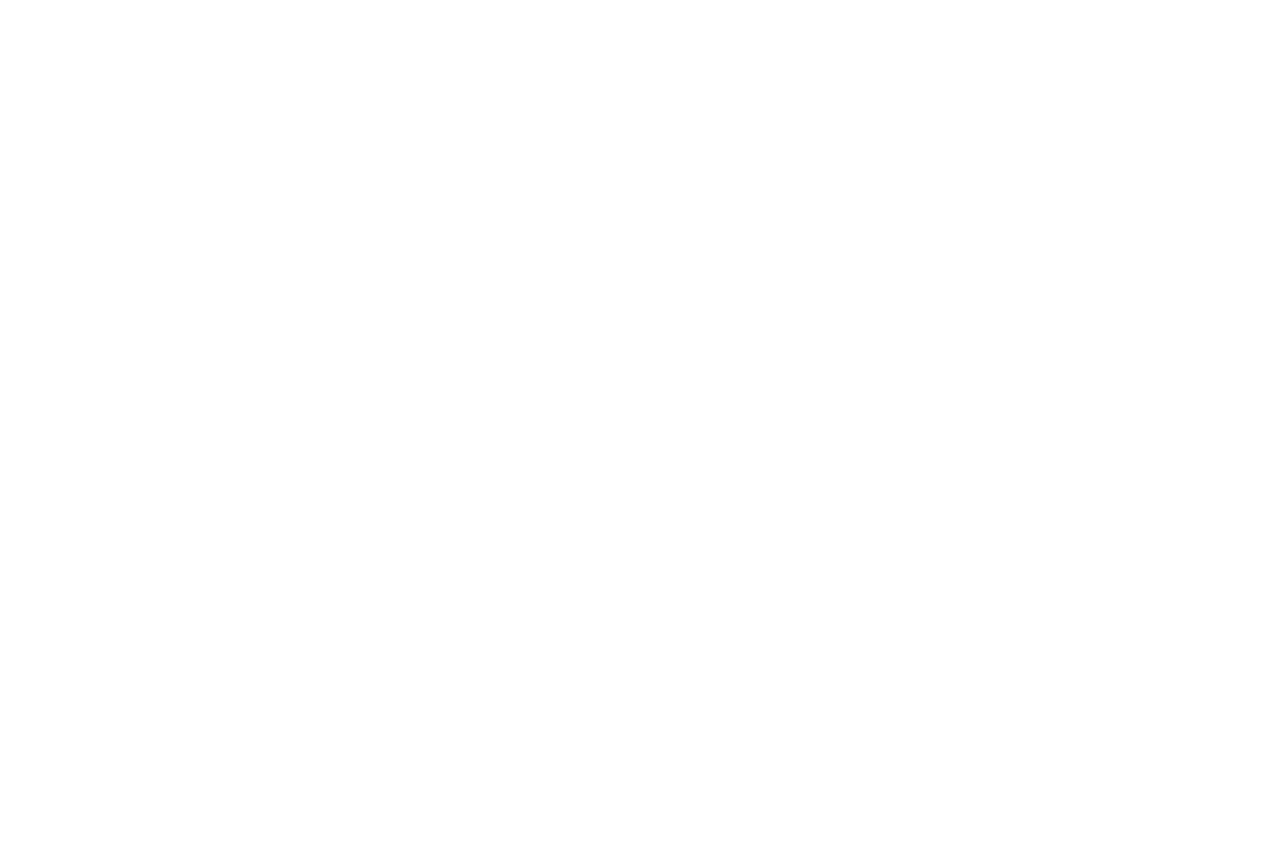
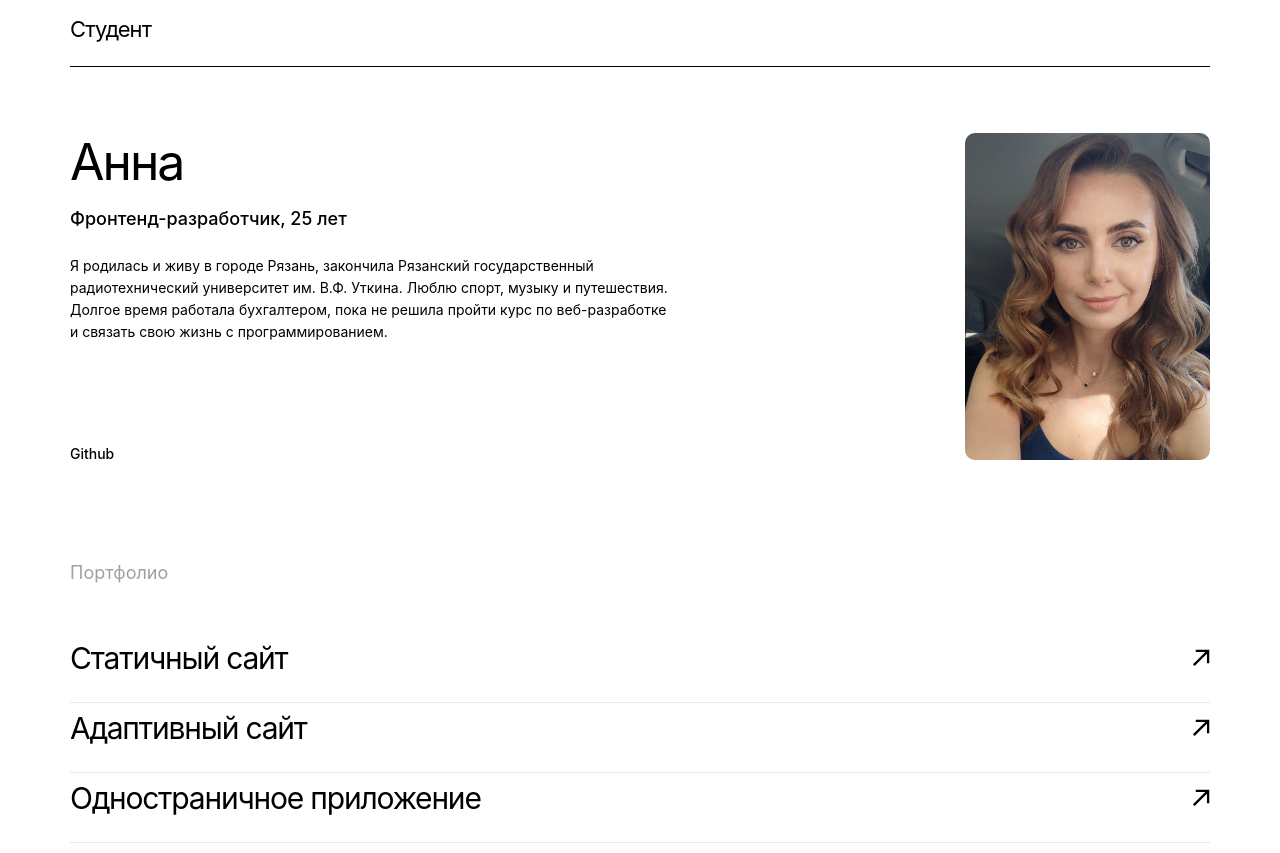
Before and after one commit to annalebedevapracticum/movies-explorer-frontend, a React (Create React App) app: page / in a window 1280 px wide. Shown: the part 1880-2733 px from the top of the page. Before the commit the page ends 1821 px from the top, so only its background shows below. Built offline with nearby package versions, Linux system fonts and the light colour scheme.

Commit message:
portfolio about-me done

```diff
--- a/src/components/App/App.js
+++ b/src/components/App/App.js
@@ -6,6 +6,8 @@ import { useState } from 'react';
 import Promo from '../Main/Promo/Promo';
 import AboutProject from '../Main/AboutProject/AboutProject';
 import Techs from '../Main/Techs/Techs';
+import AboutMe from '../Main/AboutMe/AboutMe';
+import Portfolio from '../Main/Portfolio/Portfolio';
 
 function App() {
   const [loggedIn, setLoggedIn] = useState(false);
@@ -31,7 +33,9 @@ function App() {
       </BrowserRouter>
       <Promo />
       <AboutProject />
-      <Techs/>
+      <Techs />
+      <AboutMe />
+      <Portfolio />
     </div>
   );
 }
--- a/src/components/Main/AboutMe/AboutMe.css
+++ b/src/components/Main/AboutMe/AboutMe.css
@@ -0,0 +1,59 @@
+.about-me {
+    padding: 75px 70px;
+}
+
+.about-me__wrapper {
+    display: flex;
+    justify-content: space-between;
+    margin-top: 66px;
+}
+
+.about-me__image {
+    border-radius: 10px;
+    max-width: 270px;
+    max-height: 327px;
+
+}
+
+.about-me__name {
+    margin: 0;
+    font-family: 'Inter';
+    font-style: normal;
+    font-weight: 400;
+    font-size: 50px;
+    line-height: 58px;
+    letter-spacing: -0.04em;
+}
+
+.about-me__profession {
+    margin: 0;
+    font-family: 'Inter';
+    font-style: normal;
+    font-weight: 500;
+    font-size: 18px;
+    line-height: 20px;
+    margin: 18px 0 26px;
+}
+
+.about-me__description {
+    margin: 0;
+    font-family: 'Inter';
+    font-style: normal;
+    font-weight: 400;
+    font-size: 14px;
+    line-height: 22px;
+    max-width: 600px;
+    margin-bottom: 100px;
+}
+
+.about-me__info {
+    text-decoration: none;
+    font-family: 'Inter';
+    font-style: normal;
+    font-weight: 500;
+    font-size: 14px;
+    line-height: 17px;
+    color: #000000;
+    margin-bottom: 100px;
+
+}
--- a/src/components/Main/AboutMe/AboutMe.js
+++ b/src/components/Main/AboutMe/AboutMe.js
@@ -0,0 +1,23 @@
+import React from 'react';
+import './AboutMe.css';
+import photo from '../../../images/photo.jpg';
+
+
+function AboutMe() {
+    return (
+        <div className="about-me">
+            <h2 className="section-title">Студент</h2>
+            <div className="about-me__wrapper">
+                <div>
+                    <h3 className="about-me__name">Анна</h3>
+                    <p className="about-me__profession">Фронтенд-разработчик, 25 лет</p>
+                    <p className="about-me__description">Я родилась и живу в городе Рязань, закончила Рязанский государственный радиотехнический университет им. В.Ф. Уткина. Люблю спорт, музыку и путешествия. Долгое время работала бухгалтером, пока не решила пройти курс по веб-разработке и связать свою жизнь с программированием. </p>
+                    <a className="about-me__info" href='#'>Github</a>
+                </div>
+                <img className="about-me__image" alt="Фото" src={photo} />
+            </div>
+        </div>
+    )
+}
+
+export default AboutMe;
--- a/src/components/Main/Portfolio/Portfolio.css
+++ b/src/components/Main/Portfolio/Portfolio.css
@@ -0,0 +1,39 @@
+.portfolio {
+    padding: 25px 70px;
+}
+
+.portfolio__title {
+    margin: 0;
+    font-family: 'Inter';
+    font-style: normal;
+    font-weight: 400;
+    font-size: 18px;
+    line-height: 20px;
+    color: #A0A0A0;
+    margin-bottom: 50px;
+}
+
+.portfolio__info {
+    margin: 0;
+    font-family: 'Inter';
+    font-style: normal;
+    font-weight: 400;
+    font-size: 30px;
+    line-height: 50px;
+    letter-spacing: -0.04em;
+    color: #000000;
+
+}
+
+.portfolio__wrapper{
+    display: flex;
+    justify-content: space-between;
+    padding-bottom: 19px;
+    border-bottom: 1px solid #E8E8E8;
+    text-decoration: none;
+}
+
+.portfolio__arrow{
+    max-width: 29px;
+    max-height: 60px;
+}
--- a/src/components/Main/Portfolio/Portfolio.js
+++ b/src/components/Main/Portfolio/Portfolio.js
@@ -0,0 +1,26 @@
+import React from 'react';
+import './Portfolio.css';
+import arrow from '../../../images/followthelink.svg';
+
+
+function Portfolio() {
+    return (
+        <div className="portfolio">
+            <h3 className="portfolio__title">Портфолио</h3>
+            <a className="portfolio__wrapper" href='#'>
+                <span className="portfolio__info">Статичный сайт</span>
+                <img className="portfolio__arrow" alt="Фото" src={arrow} />
+            </a>
+            <a className="portfolio__wrapper" href='#'>
+                <span className="portfolio__info">Адаптивный сайт</span>
+                <img className="portfolio__arrow" alt="Фото" src={arrow} />
+            </a>
+            <a className="portfolio__wrapper" href='#'>
+                <span className="portfolio__info">Одностраничное приложение</span>
+                <img className="portfolio__arrow" alt="Фото" src={arrow} />
+            </a>
+        </div>
+    )
+}
+
+export default Portfolio;
```
Also changed, not shown: src/images/followthelink.svg (added), src/images/photo.jpg (added).
